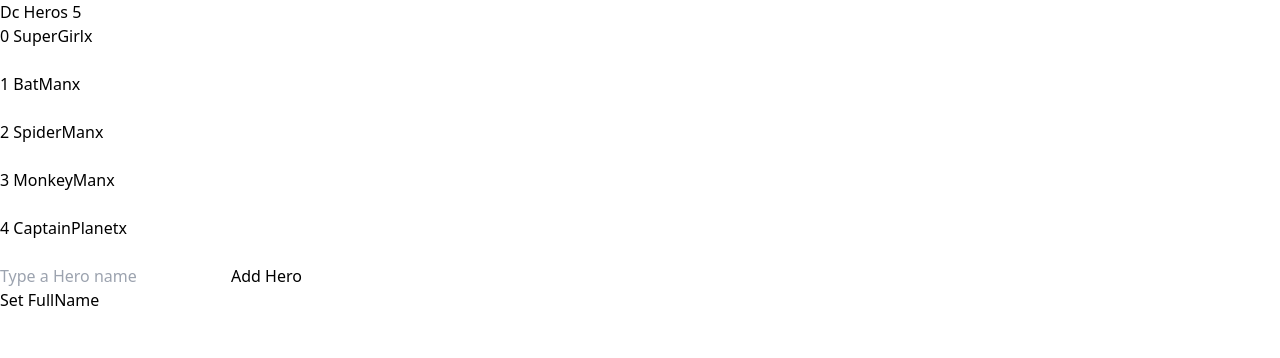
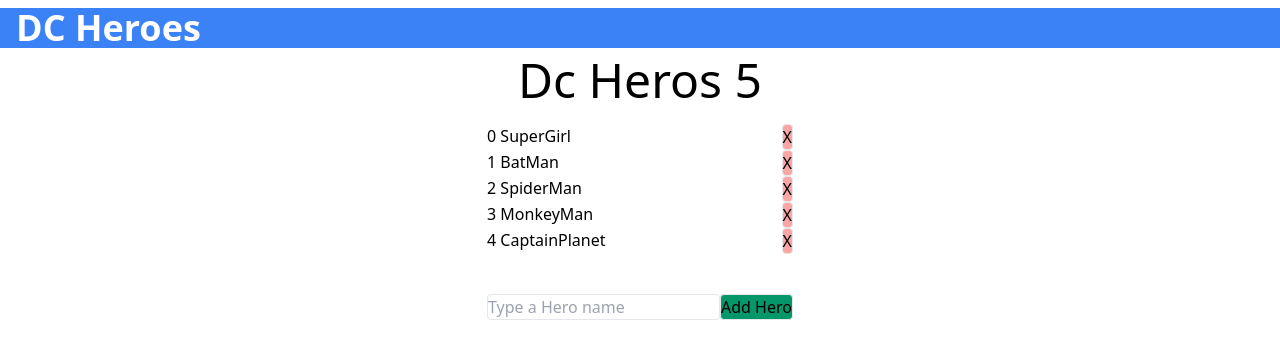
Before and after one commit to abhijitmabhi/VueJsTutorial, a Vue app: page / in a window 1280 px wide. Shown: the top 358 px of the page. Built offline with nearby package versions, Linux system fonts and the light colour scheme.

Commit message:
Component Added

```diff
--- a/src/App.vue
+++ b/src/App.vue
@@ -1,73 +1,19 @@
 <template>
-    <div class="container mx-auto">
-      <h1>Dc Heros {{herosCount}}</h1>
-      <ul>
-        <li v-for="(hero,index) in dcHeros" :key="hero.name">
-          <div>{{index}} {{hero.name}}<button @click="remove(index)">x</button></div>
-          <input>
-        </li>
-      </ul>
-      <form
-            @submit.prevent="addHero">
-        <input v-model.trim="newHero" placeholder="Type a Hero name">
-        <button submit>Add Hero</button>
-      </form>
-      <button @click="setFullName">Set FullName</button>
-    </div>
+<AppHeader/>
+<div class="w-full flex">
+  <DcHeroes/>
+</div>
 </template>
 
 <script>
+import AppHeader from "./components/AppHeader";
+import DcHeroes from "./components/DcHeroes";
+
 export default {
-  computed:{
-    herosCount(){
-      return this.dcHeros.length;
-    },
+  components: {
+    AppHeader,
+    DcHeroes
+  },
 
-    fullName: {
-      get(){
-        return `${this.firstName} ${this.lastName}`;
-      } ,
-      set(fullName){
-        const values = fullName.split(" ");
-        this.firstName = values[0];
-        this.lastName = values[1];
-      }
-
-    }
-  },
-  methods: {
-    addHero(){
-      if(this.newHero !== ''){
-        this.dcHeros.unshift({name: this.newHero});
-        this.newHero='';
-      }
-      else{
-        alert('Filed is empty!');
-      }
-    },
-
-    setFullName(){
-      this.fullName = "Ahsan Kabir";
-    },
-
-    remove(index){
-      this.dcHeros = this.dcHeros.filter((hero, i) => i!=index );
-    }
-  },
-  data() {
-    return {
-      firstName: "Abhijit M.",
-      lastName: "Abhi",
-      isDisabled: true,
-      newHero: "",
-      dcHeros: [
-        {name: "SuperGirl"},
-        {name: "BatMan"},
-        {name: "SpiderMan"},
-        {name: "MonkeyMan"},
-        {name: "CaptainPlanet"},
-      ]
-    }
-  },
 }
 </script>
--- /dev/null
+++ b/src/components/AppHeader.vue
@@ -0,0 +1,13 @@
+<template>
+    <nav class="w-full bg-blue-500 text-white px-4 my-2 font-bold text-4xl"><a>DC Heroes</a></nav>
+</template>
+
+<script>
+export default {
+
+}
+</script>
+
+<style>
+
+</style>
--- /dev/null
+++ b/src/components/DcHeroes.vue
@@ -0,0 +1,79 @@
+<template>
+    <div class="m-auto">
+      <h1 class="text-center text-5xl">Dc Heros {{herosCount}}</h1>
+      <ul class="my-5">
+        <li class="flex justify-between" v-for="(hero,index) in dcHeros" :key="hero.name">
+          <div>{{index}} {{hero.name}}</div>
+          <button class="border rounded bg-red-300" @click="remove(index)"> X </button>
+        </li>
+      </ul>
+      <form class="mt-10"
+            @submit.prevent="addHero">
+        <input class="border rounded" v-model.trim="newHero" placeholder="Type a Hero name">
+        <button class="border rounded bg-green-600" submit>Add Hero</button>
+      </form>
+      <!-- <button @click="setFullName">Set FullName</button> -->
+    </div>
+</template>
+
+<script>
+export default {
+
+    computed:{
+    herosCount(){
+      return this.dcHeros.length;
+    },
+
+    fullName: {
+      get(){
+        return `${this.firstName} ${this.lastName}`;
+      } ,
+      set(fullName){
+        const values = fullName.split(" ");
+        this.firstName = values[0];
+        this.lastName = values[1];
+      }
+
+    }
+  },
+  methods: {
+    addHero(){
+      if(this.newHero !== ''){
+        this.dcHeros.unshift({name: this.newHero});
+        this.newHero='';
+      }
+      else{
+        alert('Filed is empty!');
+      }
+    },
+
+    setFullName(){
+      this.fullName = "Ahsan Kabir";
+    },
+
+    remove(index){
+      this.dcHeros = this.dcHeros.filter((hero, i) => i!=index );
+    }
+  },
+  data() {
+    return {
+      firstName: "Abhijit M.",
+      lastName: "Abhi",
+      isDisabled: true,
+      newHero: "",
+      dcHeros: [
+        {name: "SuperGirl"},
+        {name: "BatMan"},
+        {name: "SpiderMan"},
+        {name: "MonkeyMan"},
+        {name: "CaptainPlanet"},
+      ]
+    }
+  },
+
+}
+</script>
+
+<style>
+
+</style>
```
